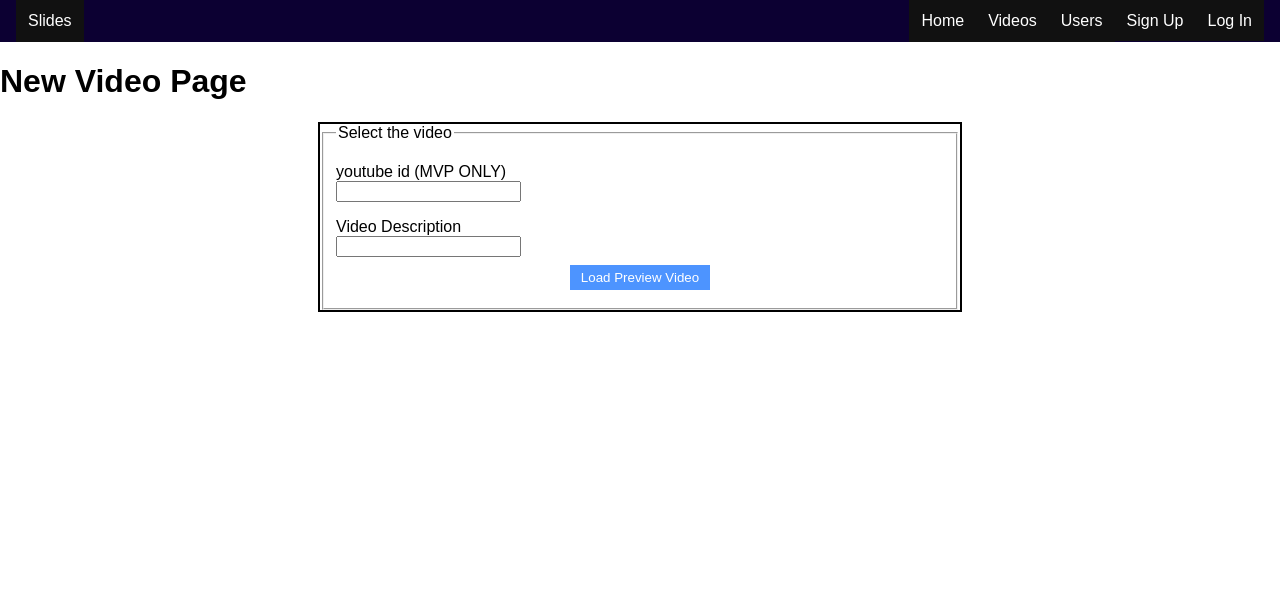
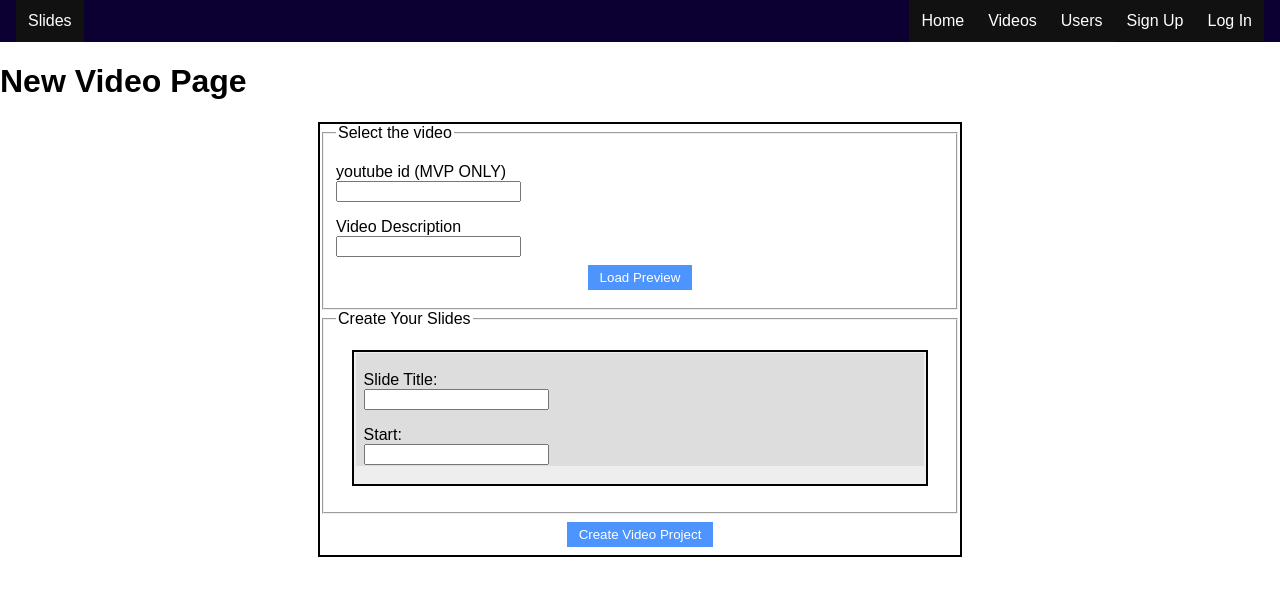
Before and after one commit to MostlyFocusedMike/slides-front, a React (Create React App) app: page /videos/new in a window 1280 px wide. Shown: the top 596 px of the page. Built offline with nearby package versions, Linux system fonts and the light colour scheme; what normalizr would draw is missing.

Commit message:
build first slide input

```diff
--- a/src/App.css
+++ b/src/App.css
@@ -54,4 +54,14 @@ nav {
 img {
   height: 10rem; }
 
+.slide {
+  margin: 1rem;
+  background: #EEE;
+  padding: .1rem;
+  border: 2px solid black; }
+  .slide .slide-data {
+    background: #DDD;
+    padding: .1rem .5rem;
+    margin: 0 0 1rem; }
+
 /*# sourceMappingURL=App.css.map */
--- a/src/components/NewVideoForm.js
+++ b/src/components/NewVideoForm.js
@@ -102,18 +102,44 @@ class NewVideoForm extends React.Component {
 
           <div>
           {this.state.loadPreview ?
-          (<YouTube
-            videoId={youtube_vid}
-            opts={opts}
-          /> ) : (
-            <button onClick={this.handleLoadPreview}>Load Preview Video</button>
+            ( <YouTube
+                videoId={youtube_vid}
+                opts={opts}
+              />
+            ) : (
+              <button onClick={this.handleLoadPreview}>Load Preview</button>
             )
           }
-
-
           </div>
         </fieldset>
-
+        <fieldset>
+          <legend>Create Your Slides</legend>
+          <div className="slide">
+            <div className="slide-data">
+              <label htmlFor="start-0">Slide Title:</label>
+              <input type="text"
+                data-id="0"
+                data-key="title"
+                className="title"
+                name="title-0"
+                id="title-0"
+                value={youtube_vid}
+              />
+              <label htmlFor="start-0">Start:</label>
+              <input type="text"
+                data-id="0"
+                data-key="start"
+                className="start"
+                name="start-0"
+                id="start-0"
+                value={youtube_vid}
+              />
+            </div>
+            <div className="sections">
+            </div>
+          </div>
+        </fieldset>
+        <button>Create Video Project</button>
 
       </form>
     )
--- a/src/scss/main.scss
+++ b/src/scss/main.scss
@@ -131,3 +131,14 @@ form {
 img {
   height: 10rem;
 }
+.slide {
+  margin: 1rem;
+   background:#EEE ;
+   padding: .1rem;
+   border: $bor;
+  .slide-data {
+    background: #DDD;
+    padding: .1rem .5rem;
+    margin: 0 0 1rem;
+  }
+}
```
Also changed, not shown: 1 other file (tests, documents, lock files or other folders).
